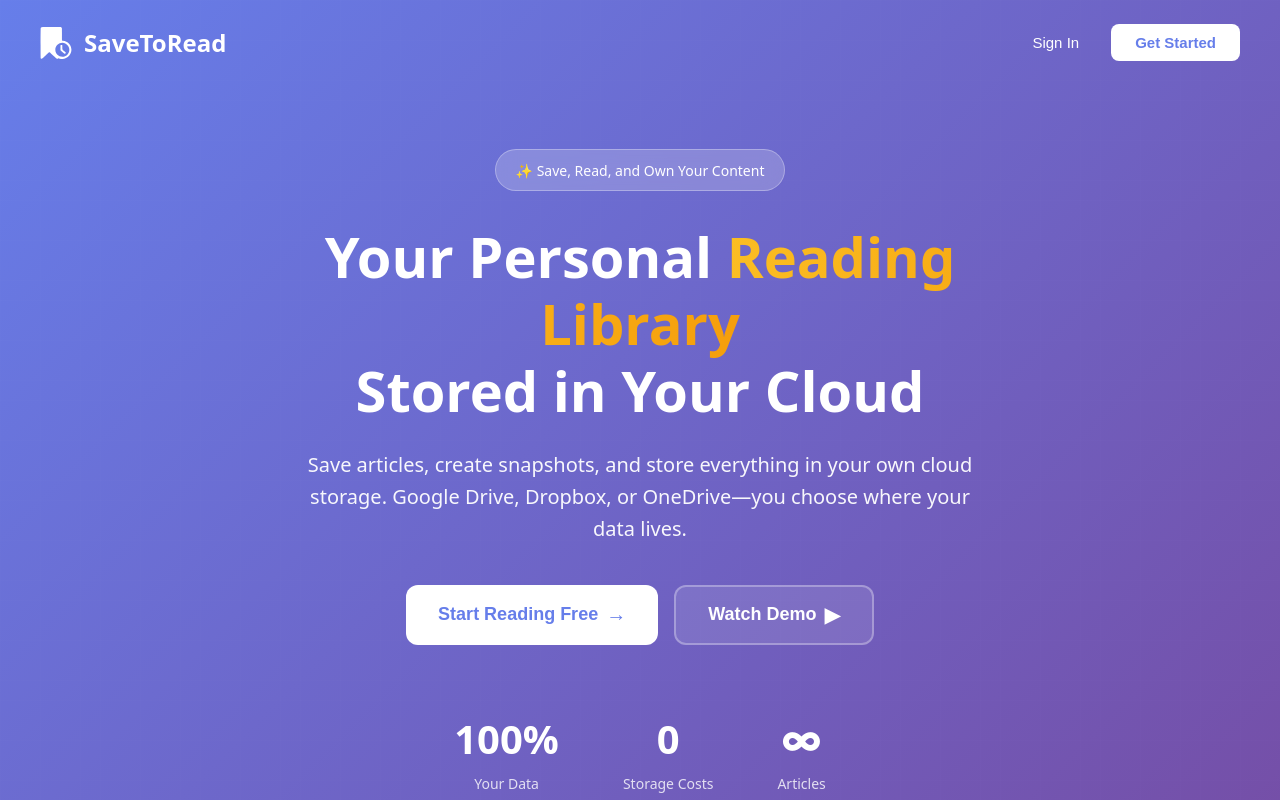
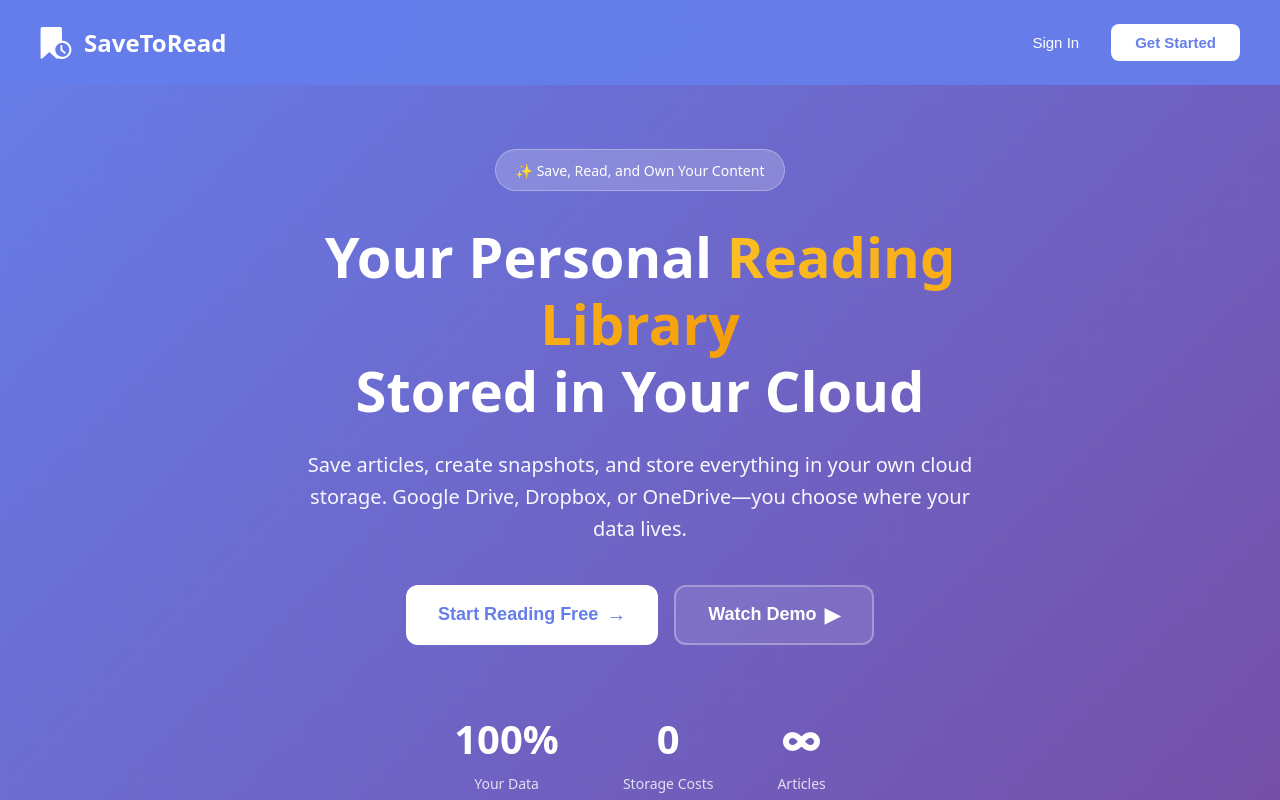
Before and after one commit to yaneyba/SaveToRead, a React (Vite) app in the folder frontend/: page / in a window 1280 px wide. Shown: the top 800 px of the page. Built offline with nearby package versions, Linux system fonts and the light colour scheme; no server answers.

Commit message:
Make header sticky when scrolling with backdrop blur

```diff
--- a/frontend/src/styles/landing.css
+++ b/frontend/src/styles/landing.css
@@ -26,9 +26,13 @@
 }
 
 .hero-nav {
-  position: relative;
+  position: sticky;
+  top: 0;
   z-index: 100;
   padding: 1.5rem 2rem;
+  background: rgba(102, 126, 234, 0.95);
+  backdrop-filter: blur(10px);
+  transition: all 0.3s ease;
 }
 
 @media (max-width: 640px) {
```
